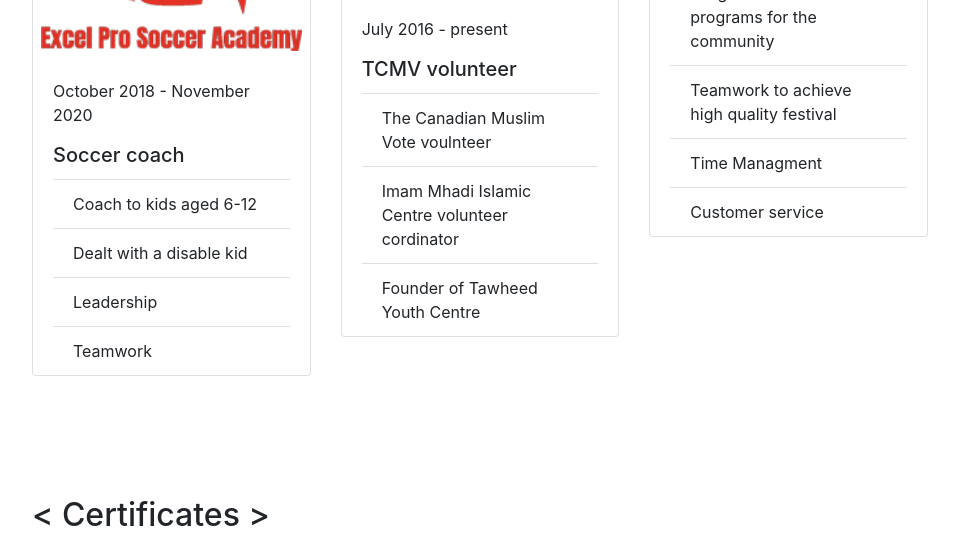
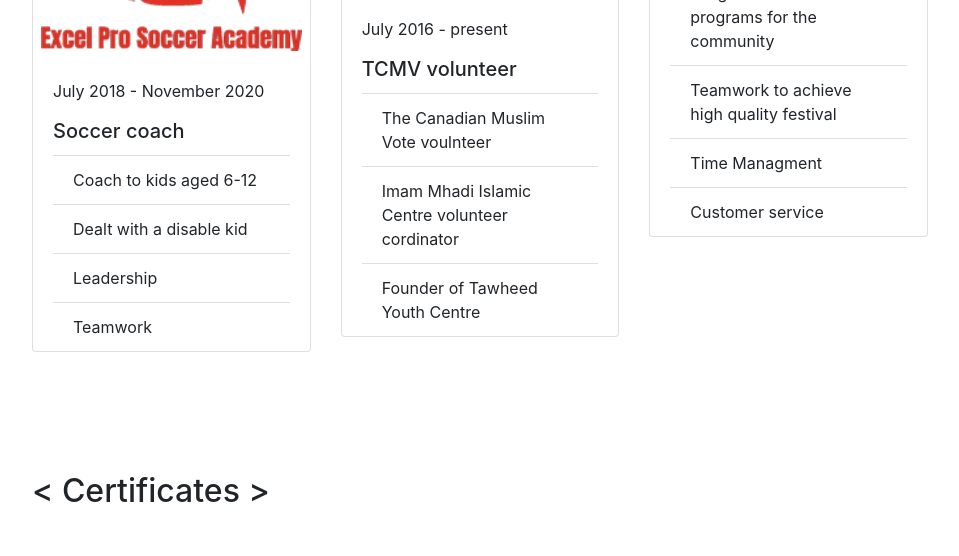
Before and after one commit to amir417/amir417.github.io, a website with bundled scripts: page index.html in a window 1280 px wide. Shown: the part 2152-2708 px from the top of the page, without its empty margins (304-1263 px from the left). Built offline with nearby package versions, Linux system fonts and the light colour scheme; a web font is replaced by a local one.

Commit message:
Update index.html

```diff
--- a/index.html
+++ b/index.html
@@ -309,7 +309,7 @@ Data Management of given raw data regarding a  variety of factors such as cost a
                 />              </div>
 
               <div class="card-body pb-0">
-                <p>October 2018 - November 2020</p>
+                <p>July 2018 - November 2020</p>
                 <h5 class="card-title">Soccer coach</h5>
 
                 <ul class="list-group list-group-flush">
```
